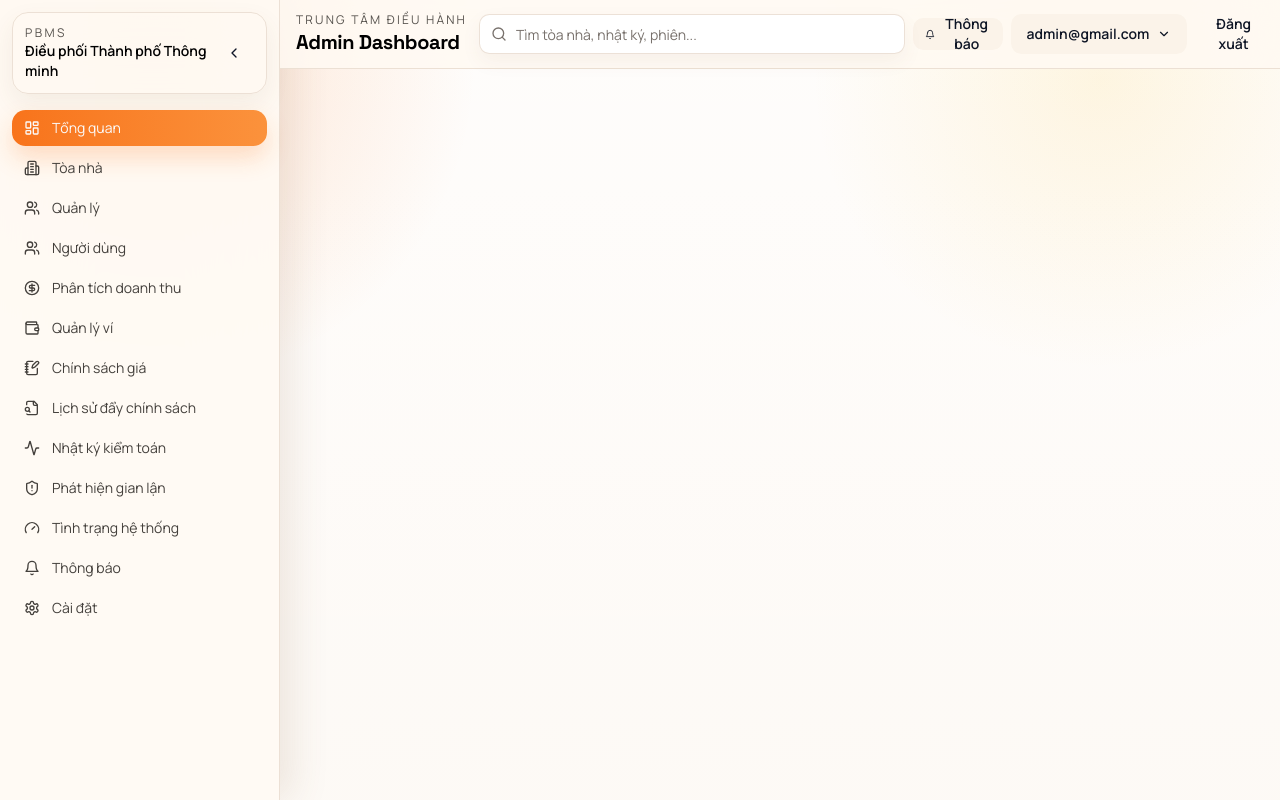
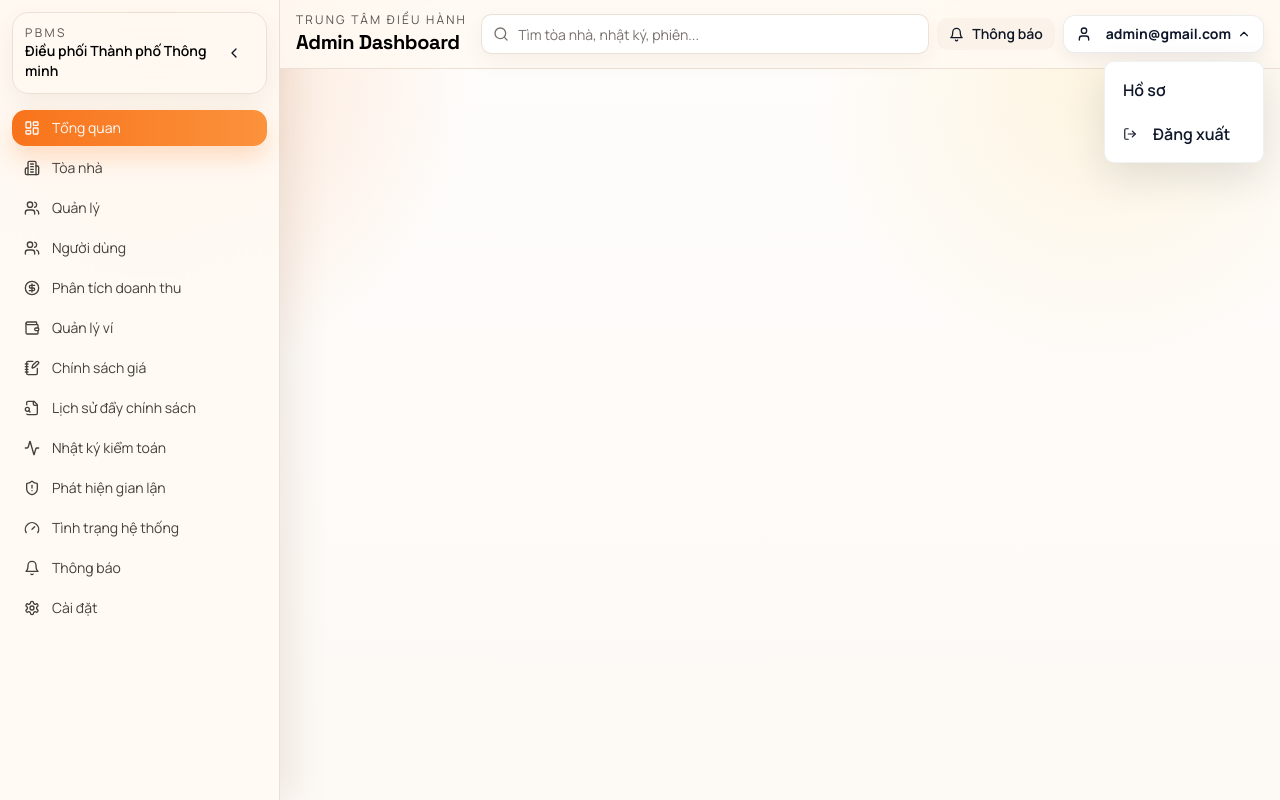
Before and after one commit to locphamxuan/ParkingManagement_FE_WDP301, a React (Vite) app: page /admin/direct in a window 1280 px wide. Both pictures are taken after a click on the button "admin@gmail.com". Built offline with nearby package versions, Linux system fonts and the light colour scheme.

Commit message:
fix UI dropdown user (Profile / Đăng xuất).
fix UI dropdown user/admin (Profile / Đăng xuất).

```diff
--- /dev/null
+++ b/src/components/shared/AdminUserDropdown.tsx
@@ -0,0 +1,61 @@
+import { useEffect, useRef, useState } from 'react';
+import { Button } from '@/components/ui/button';
+import { ChevronDown, User, LogOut } from 'lucide-react';
+
+interface Props {
+  email: string;
+  onLogout: () => void;
+}
+
+export function AdminUserDropdown({ email, onLogout }: Props) {
+  const [open, setOpen] = useState(false);
+  const ref = useRef<HTMLDivElement | null>(null);
+
+  useEffect(() => {
+    function onDoc(e: MouseEvent) {
+      if (!ref.current) return;
+      if (!ref.current.contains(e.target as Node)) setOpen(false);
+    }
+    document.addEventListener('click', onDoc);
+    return () => document.removeEventListener('click', onDoc);
+  }, []);
+
+  return (
+    <div className="user-dropdown" ref={ref}>
+      <button
+        type="button"
+        className="user-dropdown-button"
+        aria-expanded={open}
+        onClick={() => setOpen((v) => !v)}
+        onKeyDown={(e) => {
+          if (e.key === 'ArrowDown') {
+            e.preventDefault();
+            setOpen(true);
+            setTimeout(() => {
+              const first = ref.current?.querySelector<HTMLButtonElement>('.user-dropdown-item');
+              first?.focus();
+            }, 0);
+          }
+          if (e.key === 'Escape') setOpen(false);
+        }}
+      >
+        <User size={16} style={{ marginRight: 8 }} />
+        <span className="max-w-[170px] truncate text-xs sm:text-sm">{email}</span>
+        <ChevronDown size={14} className="chev" />
+      </button>
+
+      {open && (
+        <div className="user-dropdown-menu" role="menu">
+          <button type="button" className="user-dropdown-item" onClick={() => { setOpen(false); }}>
+            Hồ sơ
+          </button>
+          <button type="button" className="user-dropdown-item" onClick={onLogout}>
+            <LogOut size={14} style={{ marginRight: 8 }} /> Đăng xuất
+          </button>
+        </div>
+      )}
+    </div>
+  );
+}
+
+export default AdminUserDropdown;
--- a/src/components/shared/Navbar.tsx
+++ b/src/components/shared/Navbar.tsx
@@ -1,5 +1,6 @@
-import * as DropdownMenu from "@radix-ui/react-dropdown-menu";
-import { Bell, ChevronDown, Search } from "lucide-react";
+import { useEffect, useRef, useState } from 'react';
+import { Bell, ChevronDown, Search, User, LogOut } from 'lucide-react';
+import AdminUserDropdown from './AdminUserDropdown';
 import { Input } from "@/components/ui/input";
 import { Button } from "@/components/ui/button";
 
@@ -37,36 +38,9 @@ export function Navbar({ title, email, onLogout }: NavbarProps) {
             <span className="hidden sm:inline">Thông báo</span>
           </Button>
 
-          <DropdownMenu.Root>
-            <DropdownMenu.Trigger asChild>
-              <Button variant="secondary" className="gap-2">
-                <span className="max-w-[170px] truncate text-xs sm:text-sm">
-                  {email}
-                </span>
-                <ChevronDown size={14} />
-              </Button>
-            </DropdownMenu.Trigger>
-            <DropdownMenu.Portal>
-              <DropdownMenu.Content
-                sideOffset={6}
-                className="z-50 min-w-[180px] rounded-md border border-border/80 bg-[rgba(255,250,243,0.98)] p-1 shadow-[0_20px_45px_rgba(120,83,48,0.16)]"
-              >
-                <DropdownMenu.Item className="rounded px-3 py-2 text-sm text-foreground outline-none hover:bg-primary/10">
-                  Hồ sơ
-                </DropdownMenu.Item>
-                <DropdownMenu.Item
-                  className="rounded px-3 py-2 text-sm text-orange-600 outline-none hover:bg-orange-500/10"
-                  onClick={onLogout}
-                >
-                  Đăng xuất
-                </DropdownMenu.Item>
-              </DropdownMenu.Content>
-            </DropdownMenu.Portal>
-          </DropdownMenu.Root>
+          {/* Custom user dropdown (desktop) */}
+          <AdminUserDropdown email={email} onLogout={onLogout} />
 
-          <Button variant="ghost" size="sm" className="ml-2" onClick={onLogout}>
-            Đăng xuất
-          </Button>
         </div>
       </div>
     </header>
--- a/src/pages/HomePage.css
+++ b/src/pages/HomePage.css
@@ -37,12 +37,77 @@
   min-height: 86px;
 }
 
+.home-username {
+  font-weight: 700;
+  color: #0f172a;
+  margin-right: 10px;
+  white-space: nowrap;
+}
+
+.home-nav-meta .home-nav-button:hover {
+  transform: translateY(-1px);
+  box-shadow: 0 10px 26px rgba(15, 23, 42, 0.08);
+}
+
 .home-brand {
   display: inline-flex;
   align-items: center;
   gap: 14px;
 }
 
+.user-dropdown {
+  position: relative;
+  display: inline-flex;
+  align-items: center;
+}
+
+.user-dropdown-button {
+  display: inline-flex;
+  align-items: center;
+  gap: 6px;
+  background: #ffffff;
+  border: 1px solid rgba(15, 23, 42, 0.08);
+  color: #0f172a;
+  padding: 8px 12px;
+  border-radius: 12px;
+  font-weight: 700;
+  box-shadow: 0 6px 18px rgba(15, 23, 42, 0.06);
+}
+
+.user-dropdown-menu {
+  position: absolute;
+  right: 0;
+  top: calc(100% + 8px);
+  min-width: 160px;
+  background: #ffffff;
+  border-radius: 10px;
+  border: 1px solid rgba(15, 23, 42, 0.06);
+  box-shadow: 0 14px 40px rgba(15, 23, 42, 0.12);
+  padding: 6px;
+  z-index: 60;
+}
+
+.user-dropdown-menu {
+  animation: radixDropdownIn 160ms cubic-bezier(.2,.9,.2,1);
+}
+
+.user-dropdown-item {
+  display: flex;
+  align-items: center;
+  gap: 8px;
+  width: 100%;
+  padding: 10px 12px;
+  border: none;
+  background: transparent;
+  text-align: left;
+  font-weight: 600;
+  color: #0f172a;
+  cursor: pointer;
+}
+
+.user-dropdown-item:hover {
+  background: rgba(15, 23, 42, 0.04);
+}
 .home-brand strong,
 .home-brand span {
   display: block;
--- a/src/pages/HomePage.tsx
+++ b/src/pages/HomePage.tsx
@@ -1,3 +1,4 @@
+import { useEffect, useRef, useState } from 'react';
 import type { LucideIcon } from 'lucide-react';
 import {
   ArrowRight,
@@ -16,6 +17,9 @@ import {
   ShieldCheck,
   Ticket,
   Wallet,
+  User,
+  ChevronDown,
+  LogOut,
 } from 'lucide-react';
 import type { LegacyModule } from '../data/mainFlow';
 import './HomePage.css';
@@ -26,6 +30,8 @@ interface HomePageProps {
   onOpenDashboard: () => void;
   onAction: (module: LegacyModule) => void;
   onOpenAdmin?: () => void;
+  user?: { fullName?: string; email?: string } | null;
+  onLogout?: () => void;
 }
 
 const navigationLinks = [
@@ -71,9 +77,21 @@ const benefits = [
   },
 ];
 
-export default function HomePage({ modules, onOpenAuth, onOpenDashboard, onAction, onOpenAdmin }: HomePageProps) {
+export default function HomePage({ modules, onOpenAuth, onOpenDashboard, onAction, onOpenAdmin, user, onLogout }: HomePageProps) {
   const productModules = modules.slice(0, 4);
   const serviceModules = modules.slice(4);
+  const [menuOpen, setMenuOpen] = useState(false);
+  const menuRef = useRef<HTMLDivElement | null>(null);
+
+  useEffect(() => {
+    function handleClick(e: MouseEvent) {
+      if (!menuRef.current) return;
+      if (!menuRef.current.contains(e.target as Node)) setMenuOpen(false);
+    }
+
+    document.addEventListener('click', handleClick);
+    return () => document.removeEventListener('click', handleClick);
+  }, []);
 
   return (
     <main className="home-view" id="top">
@@ -107,9 +125,46 @@ export default function HomePage({ modules, onOpenAuth, onOpenDashboard, onActio
               <span>Hỗ trợ 24/7</span>
               <strong>1900 636 447</strong>
             </div>
-            <button className="ghost-button home-nav-button" type="button" onClick={() => onOpenAuth('login')}>
-              Đăng nhập
-            </button>
+            {user ? (
+              <div className="user-dropdown" ref={menuRef}>
+                <button
+                  type="button"
+                  aria-expanded={menuOpen}
+                  className="user-dropdown-button"
+                  onClick={() => setMenuOpen((v) => !v)}
+                  onKeyDown={(e) => {
+                    if (e.key === 'ArrowDown') {
+                      e.preventDefault();
+                      setMenuOpen(true);
+                      setTimeout(() => {
+                        const first = menuRef.current?.querySelector<HTMLButtonElement>('.user-dropdown-item');
+                        first?.focus();
+                      }, 0);
+                    }
+                    if (e.key === 'Escape') setMenuOpen(false);
+                  }}
+                >
+                  <User size={16} style={{ marginRight: 8 }} />
+                  <span className="home-username">{user.fullName ?? user.email}</span>
+                  <ChevronDown size={14} className="chev" />
+                </button>
+
+                {menuOpen && (
+                  <div className="user-dropdown-menu" role="menu">
+                    <button type="button" className="user-dropdown-item" onClick={onOpenDashboard} role="menuitem">
+                      Hồ sơ
+                    </button>
+                    <button type="button" className="user-dropdown-item" onClick={onLogout} role="menuitem">
+                      <LogOut size={14} style={{ marginRight: 8 }} /> Đăng xuất
+                    </button>
+                  </div>
+                )}
+              </div>
+            ) : (
+              <button className="ghost-button home-nav-button" type="button" onClick={() => onOpenAuth('login')}>
+                Đăng nhập
+              </button>
+            )}
           </div>
         </div>
       </header>
--- a/src/pages/public/HomeRoute.tsx
+++ b/src/pages/public/HomeRoute.tsx
@@ -2,6 +2,7 @@ import { useCallback } from 'react';
 import { useNavigate } from 'react-router-dom';
 import HomePage from '@/pages/HomePage';
 import { mainFlowModules } from '@/data/mainFlow';
+import { loadSession, clearSession } from '@/services/storage';
 
 export function HomeRoute() {
   const navigate = useNavigate();
@@ -25,6 +26,16 @@ export function HomeRoute() {
     return undefined;
   }, [onOpenAuth, onOpenDashboard]);
 
+  // read persisted session (if any)
+  const session = loadSession();
+  const user = session?.user ?? null;
+
+  const onLogout = useCallback(() => {
+    clearSession();
+    // stay on home and ensure header re-renders (navigate to same path)
+    navigate('/', { replace: true });
+  }, [navigate]);
+
   return (
     <HomePage
       modules={mainFlowModules}
@@ -32,6 +43,8 @@ export function HomeRoute() {
       onOpenDashboard={onOpenDashboard}
       onAction={onAction}
       onOpenAdmin={onOpenAdmin}
+      user={user}
+      onLogout={onLogout}
     />
   );
 }
--- a/src/styles/globals.css
+++ b/src/styles/globals.css
@@ -78,3 +78,28 @@ a {
   color: inherit;
   text-decoration: none;
 }
+
+/* Dropdown animations and trigger caret rotation */
+@keyframes radixDropdownIn {
+  from { opacity: 0; transform: translateY(-6px) scale(0.98); }
+  to { opacity: 1; transform: translateY(0) scale(1); }
+}
+
+@keyframes radixDropdownOut {
+  from { opacity: 1; transform: translateY(0) scale(1); }
+  to { opacity: 0; transform: translateY(-6px) scale(0.98); }
+}
+
+.radix-dropdown-content[data-state="open"] {
+  animation: radixDropdownIn 160ms cubic-bezier(.2,.9,.2,1);
+}
+.radix-dropdown-content[data-state="closed"] {
+  animation: radixDropdownOut 120ms cubic-bezier(.2,.9,.2,1);
+}
+
+button[aria-expanded="true"] .chev {
+  transform: rotate(180deg);
+}
+.chev {
+  transition: transform 160ms ease;
+}
```
Also changed, not shown: src/pages/public/AuthRoutes.tsx (+36 -16 lines).
